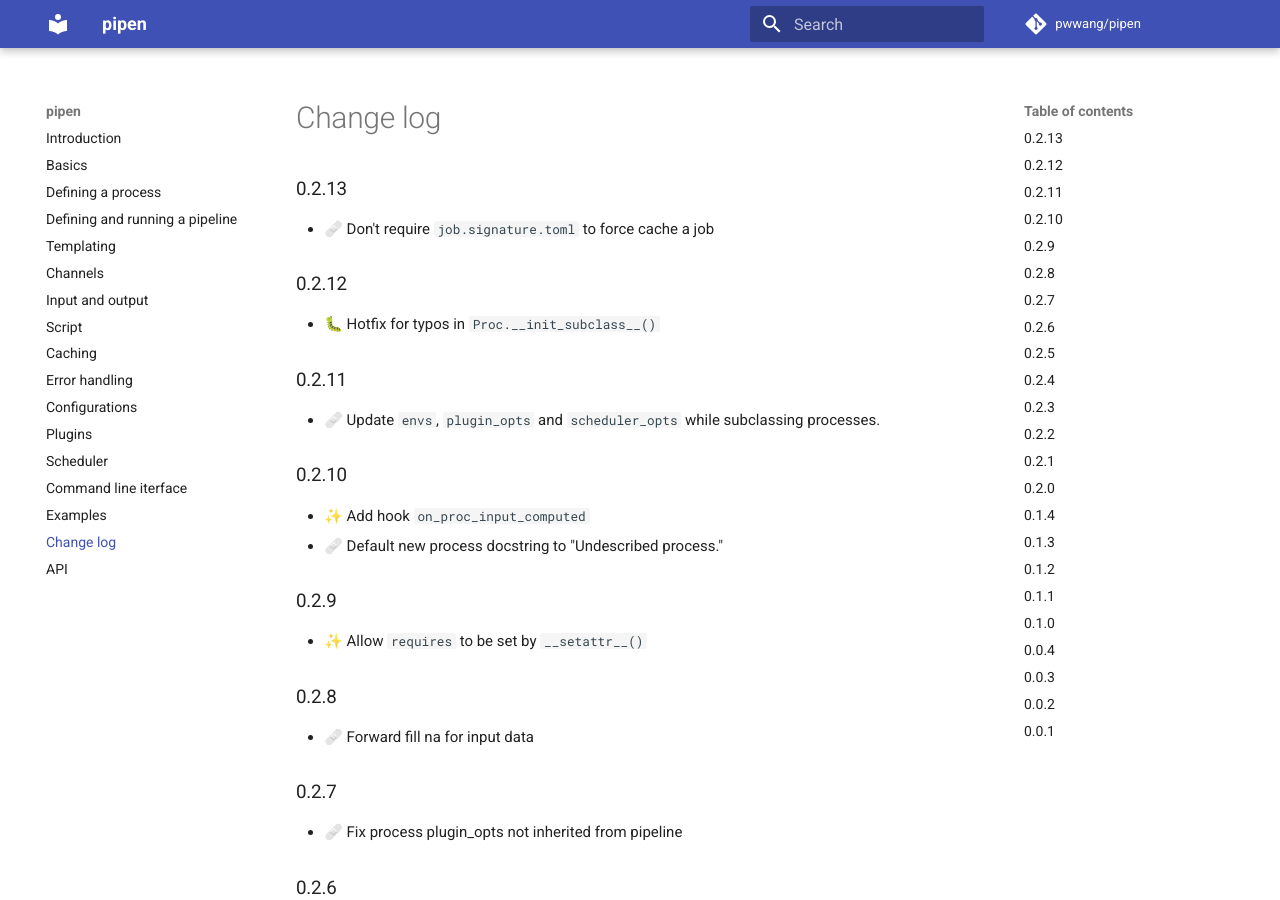
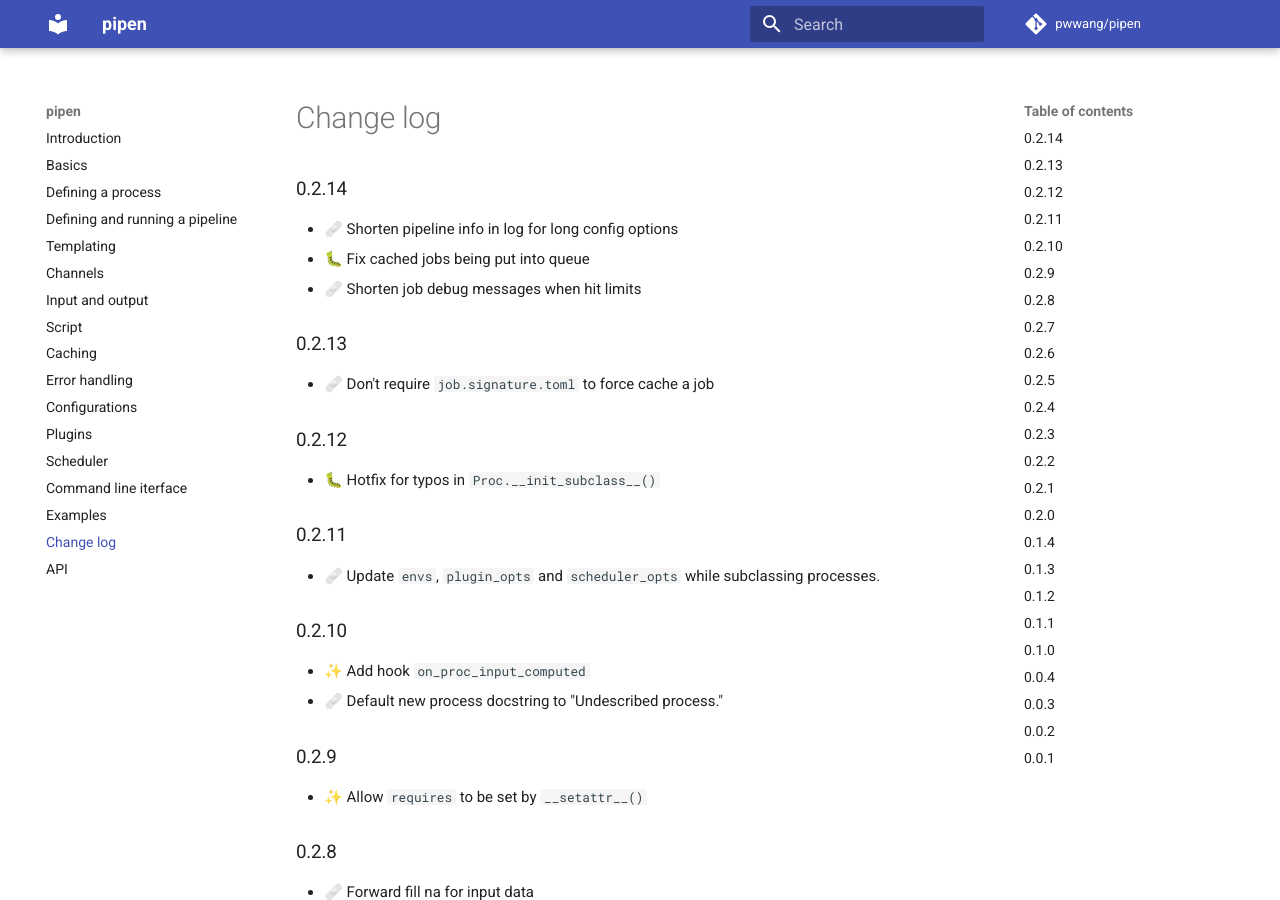
Before and after one commit to pwwang/pipen, an MkDocs documentation site: the page built from docs/CHANGELOG.md, in a window 1280 px wide and 900 px high. Built offline with MkDocs 1.6.1 and Material for MkDocs 9.7.7, drawn with Linux system fonts in a browser that asks for light colours; comment, search, counter and statistics services are not loaded.

Commit message:
🔖 0.2.14

```diff
--- a/docs/CHANGELOG.md
+++ b/docs/CHANGELOG.md
@@ -1,3 +1,9 @@
+## 0.2.14
+
+- 🩹 Shorten pipeline info in log for long config options
+- 🐛 Fix cached jobs being put into queue
+- 🩹 Shorten job debug messages when hit limits
+
 ## 0.2.13
 
 - 🩹 Don't require `job.signature.toml` to force cache a job
--- a/pipen/version.py
+++ b/pipen/version.py
@@ -1,3 +1,3 @@
 """Provide version of pipen"""
 
-__version__ = "0.2.13"
+__version__ = "0.2.14"
--- a/pyproject.toml
+++ b/pyproject.toml
@@ -4,7 +4,7 @@ build-backend = "poetry.masonry.api"
 
 [tool.poetry]
 name = "pipen"
-version = "0.2.13"
+version = "0.2.14"
 description = "A pipeline framework for python"
 authors = [ "pwwang <pwwang@pwwang.com>",]
 license = "MIT"
```
